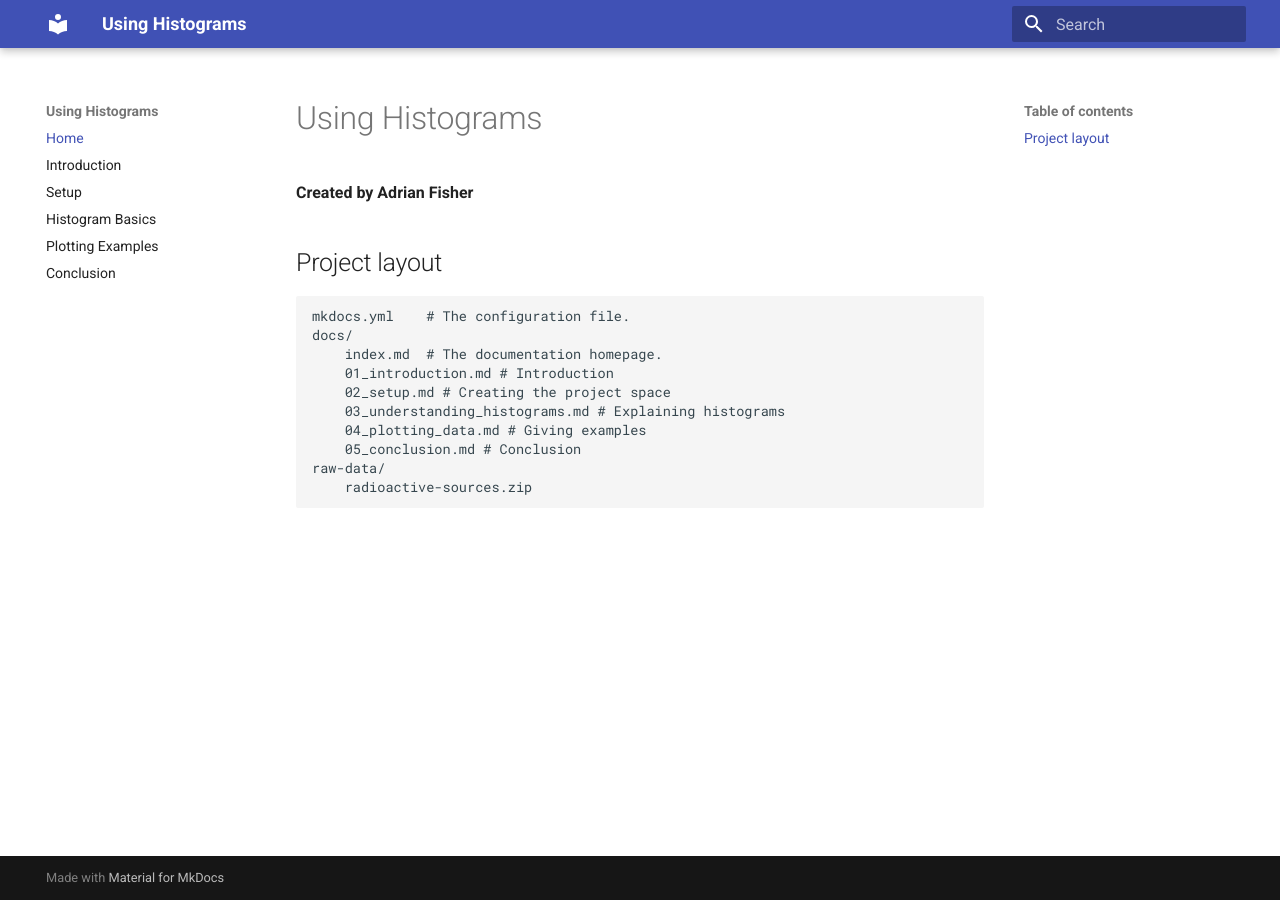
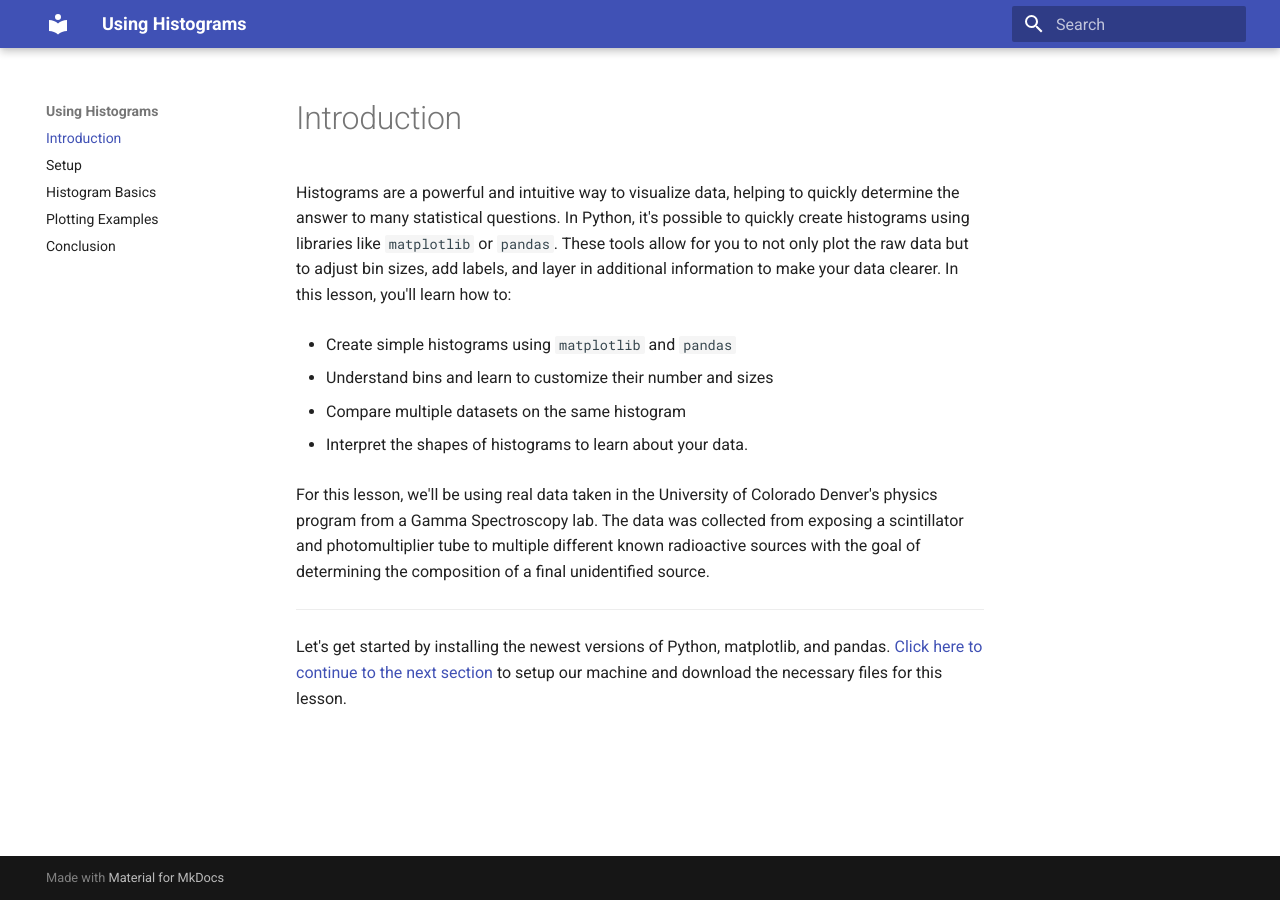
Before and after one commit to det-lab/histograms, an MkDocs documentation site: the page built from docs/index.md, in a window 1280 px wide. Built offline with MkDocs 1.6.1 and Material for MkDocs 9.7.7, drawn with Linux system fonts in a browser that asks for light colours.

Commit message:
Reformatting lesson

```diff
--- a/docs/index.md
+++ b/docs/index.md
@@ -1,14 +1,16 @@
-# Using Histograms
-**Created by Adrian Fisher**
-## Project layout
+# Introduction
+Histograms are a powerful and intuitive way to visualize data, helping to quickly determine the answer to many statistical questions. In Python, it's possible to quickly create histograms using libraries like `matplotlib` or `pandas`. These tools allow for you to not only plot the raw data but to adjust bin sizes, add labels, and layer in additional information to make your data clearer. In this lesson, you'll learn how to:
 
-    mkdocs.yml    # The configuration file.
-    docs/
-        index.md  # The documentation homepage.
-        01_introduction.md # Introduction
-        02_setup.md # Creating the project space
-        03_understanding_histograms.md # Explaining histograms
-        04_plotting_data.md # Giving examples
-        05_conclusion.md # Conclusion
-    raw-data/
-        radioactive-sources.zip
+* Create simple histograms using `matplotlib` and `pandas`
+
+* Understand bins and learn to customize their number and sizes
+
+* Compare multiple datasets on the same histogram
+
+* Interpret the shapes of histograms to learn about your data.
+
+For this lesson, we'll be using real data taken in the University of Colorado Denver's physics program from a Gamma Spectroscopy lab. The data was collected from exposing a scintillator and photomultiplier tube to multiple different known radioactive sources with the goal of determining the composition of a final unidentified source.
+
+---
+
+Let's get started by installing the newest versions of Python, matplotlib, and pandas. [Click here to continue to the next section](01_setup.md) to setup our machine and download the necessary files for this lesson.
--- a/mkdocs.yml
+++ b/mkdocs.yml
@@ -1,11 +1,10 @@
 site_name: Using Histograms
 nav:
-  - Home: index.md
-  - Introduction: 01_introduction.md
-  - Setup: 02_setup.md
-  - Histogram Basics: 03_understanding_histograms.md
-  - Plotting Examples: 04_plotting_data.md
-  - Conclusion: 05_conclusion.md
+  - Introduction: index.md
+  - Setup: 01_setup.md
+  - Histogram Basics: 02_understanding_histograms.md
+  - Plotting Examples: 03_plotting_data.md
+  - Conclusion: 04_conclusion.md
 
 theme:
   name: material
```
Also changed, not shown: docs/01_introduction.md (deleted, +0 -16 lines), docs/01_setup.md (renamed from docs/02_setup.md, +2 -2 lines), docs/02_understanding_histograms.md (renamed from docs/03_understanding_histograms.md, +1 -1 lines), docs/03_plotting_data.md (renamed from docs/04_plotting_data.md, +1 -1 lines), docs/04_conclusion.md (renamed from docs/05_conclusion.md, +1 -1 lines).
